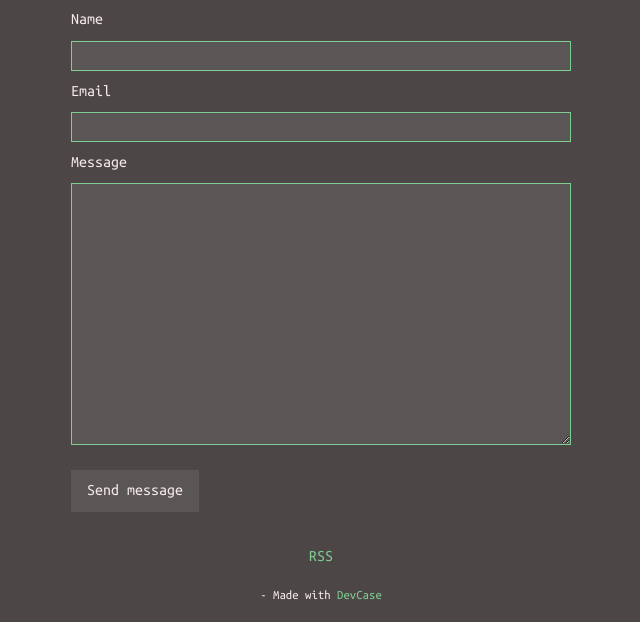
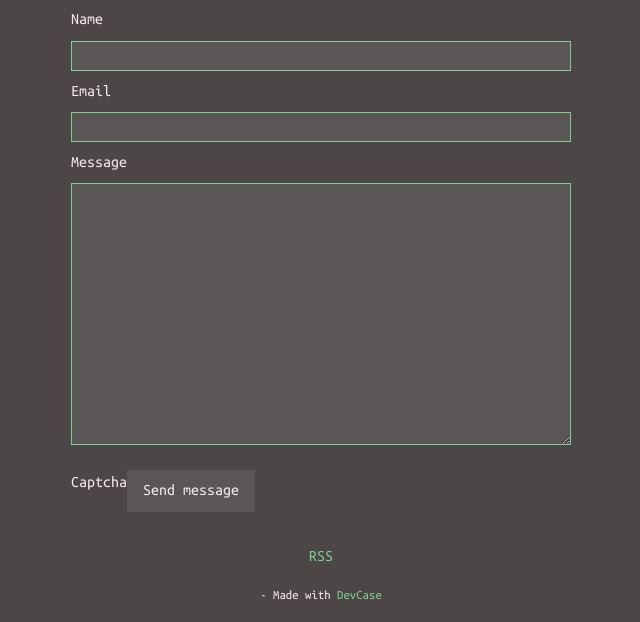
Before and after one commit to rob32/dev-case, a Django app: template templates/contact.html in a window 1280 px wide. Shown: the part 198-820 px from the top of the page, without its empty margins (319-959 px from the left). Run offline with Django 4.2, Linux system fonts and the light colour scheme; the template is opened without the code that fills it: values that come from a table or form of the project are taken from there, others are empty.

Commit message:
feat: add captcha to the contact page

```diff
--- a/contact/forms.py
+++ b/contact/forms.py
@@ -1,7 +1,10 @@
 from django import forms
+
+from captcha.fields import CaptchaField
 
 
 class ContactForm(forms.Form):
     user_name = forms.CharField(max_length=63)
     user_message = forms.CharField(widget=forms.Textarea, max_length=767)
     user_email = forms.EmailField(max_length=63)
+    captcha = CaptchaField()
--- a/dev_case/urls.py
+++ b/dev_case/urls.py
@@ -30,6 +30,7 @@ urlpatterns = [
     path("", include("pages.urls")),
     path("sitemap.xml", sitemap, {"sitemaps": sitemaps}, name="sitemap"),
     path("robots.txt", robots_txt, name="robots_txt"),
+    path("captcha/", include("captcha.urls")),
 ]
 
 admin.site.site_header = "Dev-Case Admin"  # "Django Administration"
--- a/frontend/css/style.css
+++ b/frontend/css/style.css
@@ -26,6 +26,7 @@
 @import url("pages/blog.css");
 @import url("pages/search.css");
 @import url("pages/error-page.css");
+@import url("pages/contact.css");
 
 /* Utilities */
 @import url("util.css");
--- a/static/css/style.css
+++ b/static/css/style.css
@@ -556,6 +556,17 @@ footer a:focus {
   font-weight: 700;
 }
 
+/* frontend/css/pages/contact.css */
+.captcha-label {
+  float: left;
+  margin-top: 1rem;
+}
+.captcha {
+  padding-left: 0.7rem;
+  padding-bottom: 0.7rem;
+  padding-top: 0.3rem;
+}
+
 /* frontend/css/util.css */
 .container {
   max-width: 1200px;
--- a/templates/contact.html
+++ b/templates/contact.html
@@ -3,10 +3,14 @@
 {% block title%} - Contact{% endblock title %}
 
 {% block content %}
-
 <main>
 
   <h2 class="main-headline text-center">Contact</h2>
+
+  {% if is_submitted %}
+  <p class="lead text-center margin-top">Thanks for your message. I will contact you as soon as possible.</p>
+  {% endif %}
+
   <div class="small-container margin-top flex">
 
     <form action="" method="POST">
@@ -14,20 +18,21 @@
       <ul>
         <li>
           <label for="{{ form.user_name.id_for_label }}">Name</label>
-          {% comment %} <input type="text" name="user_name" id="name"> {% endcomment %}
           {{ form.user_name }}
         </li>
         <li>
           <label for="{{ form.user_email.id_for_label }}">Email</label>
-          {% comment %} <input type="email" name="user_email" id="email"> {% endcomment %}
           {{ form.user_email }}
         </li>
         <li>
           <label for="{{ form.user_message.id_for_label }}">Message</label>
-          {% comment %} <textarea name="user_message" id="msg" cols="30" rows="10"></textarea> {% endcomment %}
           {{ form.user_message }}
         </li>
         <li>
+          <label class="captcha-label" for="{{ form.captcha.id_for_label }}">Captcha</label>
+          {{ form.captcha }}
+        </li>
+        <li">
           <button type="submit">Send message</button>
         </li>
       </ul>
@@ -35,9 +40,5 @@
 
   </div>
 
-  {% if is_submitted %}
-  <p class="lead text-center margin-top">Thanks for your message. I will contact you as soon as possible.</p>
-  {% endif %}
-
 </main>
 {% endblock content %}
```
Also changed, not shown: frontend/css/pages/contact.css (added, +10 -0 lines).
